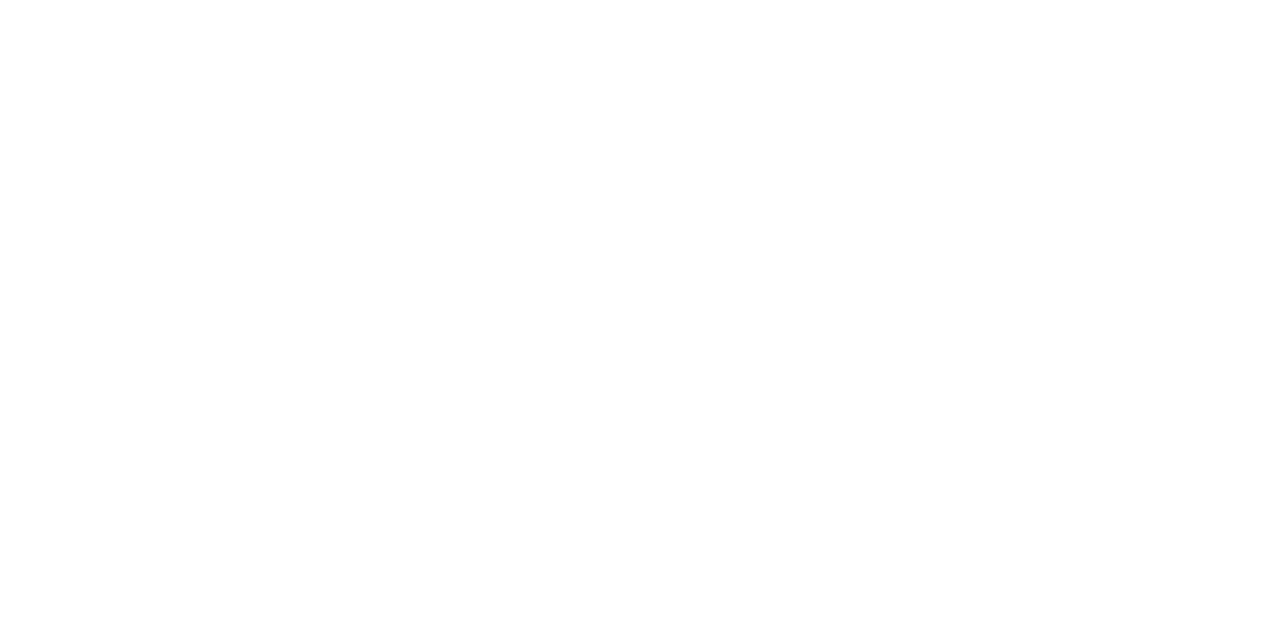
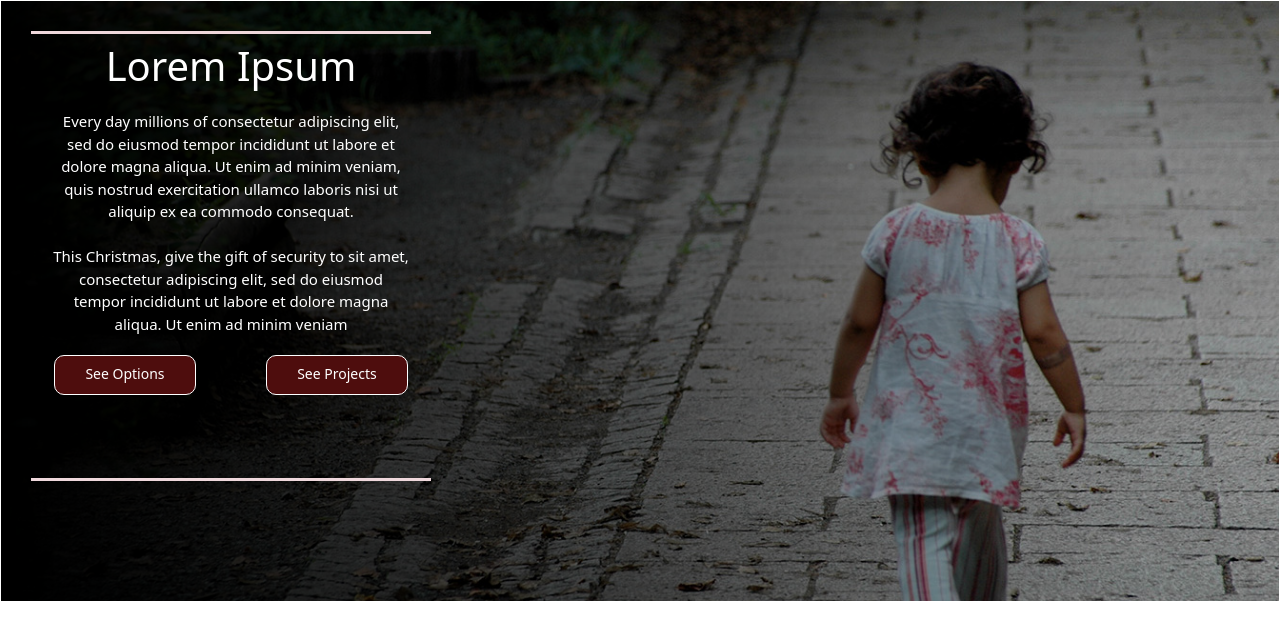
Before and after one commit to Tardifg/Tardifg.github.io, a plain HTML site: page Projects/themed_webpage/index.html in a window 1280 px wide. Drawn offline with nearby package versions, Linux system fonts and the light colour scheme; files that its build step writes are made by us from their sources.

Commit message:
Themed WebPage

```diff
--- /dev/null
+++ b/Projects/themed_webpage/css/style.css
@@ -0,0 +1,46 @@
+body {
+    background-color: white;
+}
+
+.linear {
+    background-image: linear-gradient(to left, rgba(0, 0, 0, 0.178), rgb(0, 0, 0));
+    width: auto;
+    height: 600px;
+    padding: 10px;
+}
+
+.box {
+    width: 400px;
+    height: 450px;
+    background-color: rgba(168, 66, 66, 0);
+    border-top: 3px solid rgb(239, 216, 220);
+    border-bottom: 3px solid rgb(239, 216, 220);
+    position:relative;
+    left: 20px;
+    top: 20px;
+}
+
+.button {
+    width: 100px;
+    height: 40px;
+    background-color: rgb(78, 13, 13);
+    border: 1px solid white;
+    position: relative;
+    margin-top: 10px;
+    color: white;
+    border-radius: 10px;
+}
+
+
+.button h2:hover {
+    color: firebrick;
+    font-weight: bold;
+    font-size: 12px;
+    top: 3px;
+}
+
+
+
+.page {
+    height: 500px;
+}
--- a/Projects/themed_webpage/index.html
+++ b/Projects/themed_webpage/index.html
@@ -7,9 +7,60 @@
     <title>Tardif | Christmas</title>
     <link rel="stylesheet" href="css/style.css">
     <link href="https://cdn.jsdelivr.net/npm/bootstrap@5.2.3/dist/css/bootstrap.min.css" rel="stylesheet" integrity="sha384-rbsA2VBKQhggwzxH7pPCaAqO46MgnOM80zW1RWuH61DGLwZJEdK2Kadq2F9CUG65" crossorigin="anonymous">
+    <style>
+
+    .img {
+       background-image: url("images/child.jpg");
+        min-height: 600px;
+        object-fit: cover;
+        margin: 1px;
+       position: relative;
+       background-attachment: fixed;
+       background-position: center;
+       background-repeat: no-repeat;
+       background-size: cover;
+       overflow-x: hidden;
+    }
+    p {
+        color: white;
+        font-size: 15px;
+        margin: 20px;
+    }
+
+    h1 {
+        color: white;
+    }
+
+    h2 {
+        font-size: 14px;
+        position: relative;
+        margin: 10px;
+        text-align: center;
+    }
+
+    </style>
 </head>
 <body>
-    <h1 class="text-left"></h1>
+<div class="img">
+    <div class="linear">
+    <div class="box">
+        <h1 class="text-center mt-2">Lorem Ipsum</h1>
+        <p class="text-center">Every day millions of consectetur adipiscing elit, sed do eiusmod tempor incididunt ut labore et dolore magna aliqua. Ut enim ad minim veniam, quis nostrud exercitation ullamco laboris nisi ut aliquip ex ea commodo consequat. <br><br>  This Christmas, give the gift of security to sit amet, consectetur adipiscing elit, sed do eiusmod tempor incididunt ut labore et dolore magna aliqua. Ut enim ad minim veniam</p>
+        <div class="row">
+        <div class="col-1"></div>
+        <div class="button col-4"><h2>See Options</h2></div>
+        <div class="col-2"></div>
+        <div class="button col-4"><h2>See Projects</h2></div>
+        <div class="col-1"></div>
+        </div>
+    </div>
+    </div>
+</div>
+
+<div class="w-100 bg-light" class="page">
+
+
+</div>
 
 </body>
 </html>
```
Also changed, not shown: Projects/themed_webpage/images/child.jpg (added), Projects/themed_webpage/js/script.js (added).
